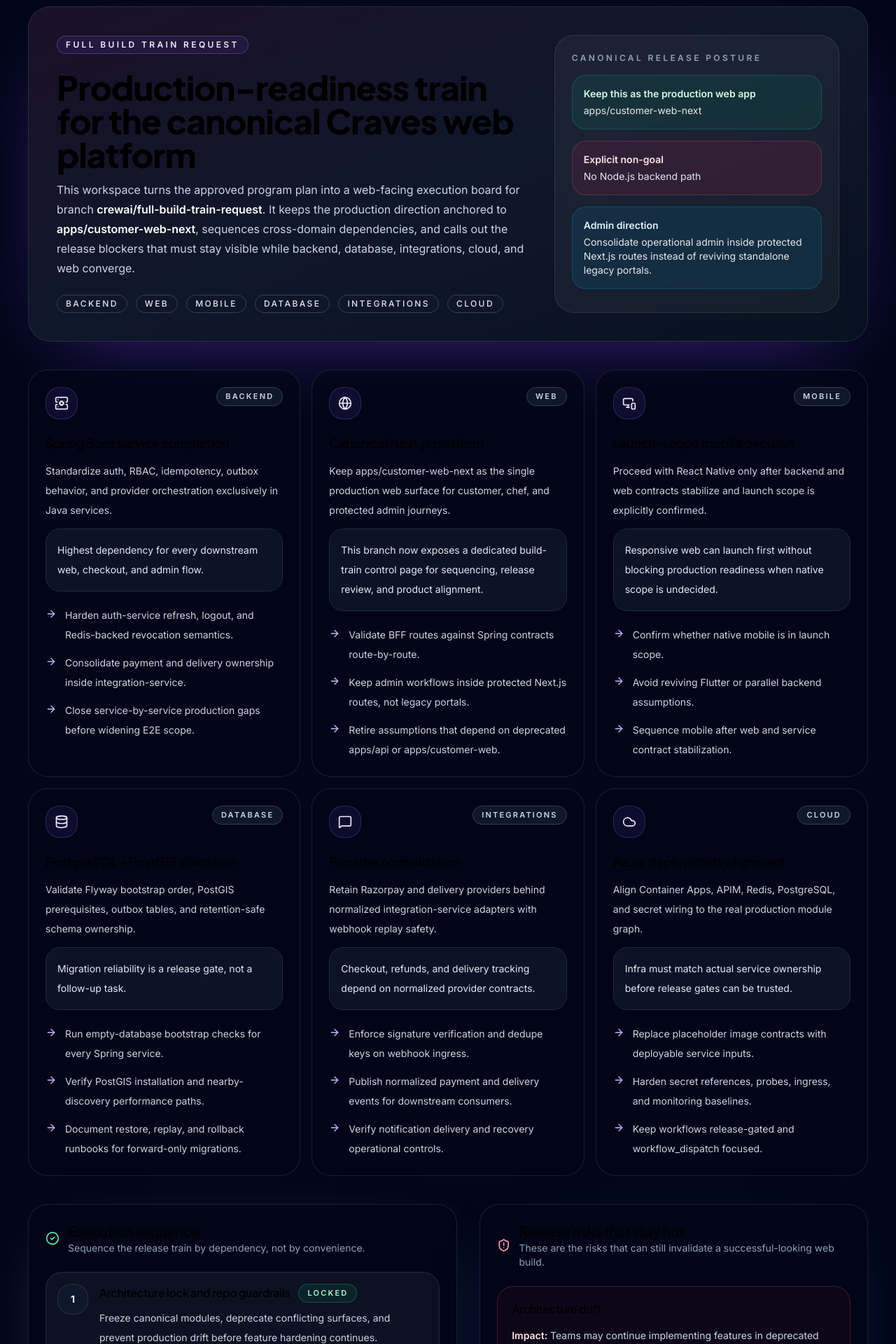
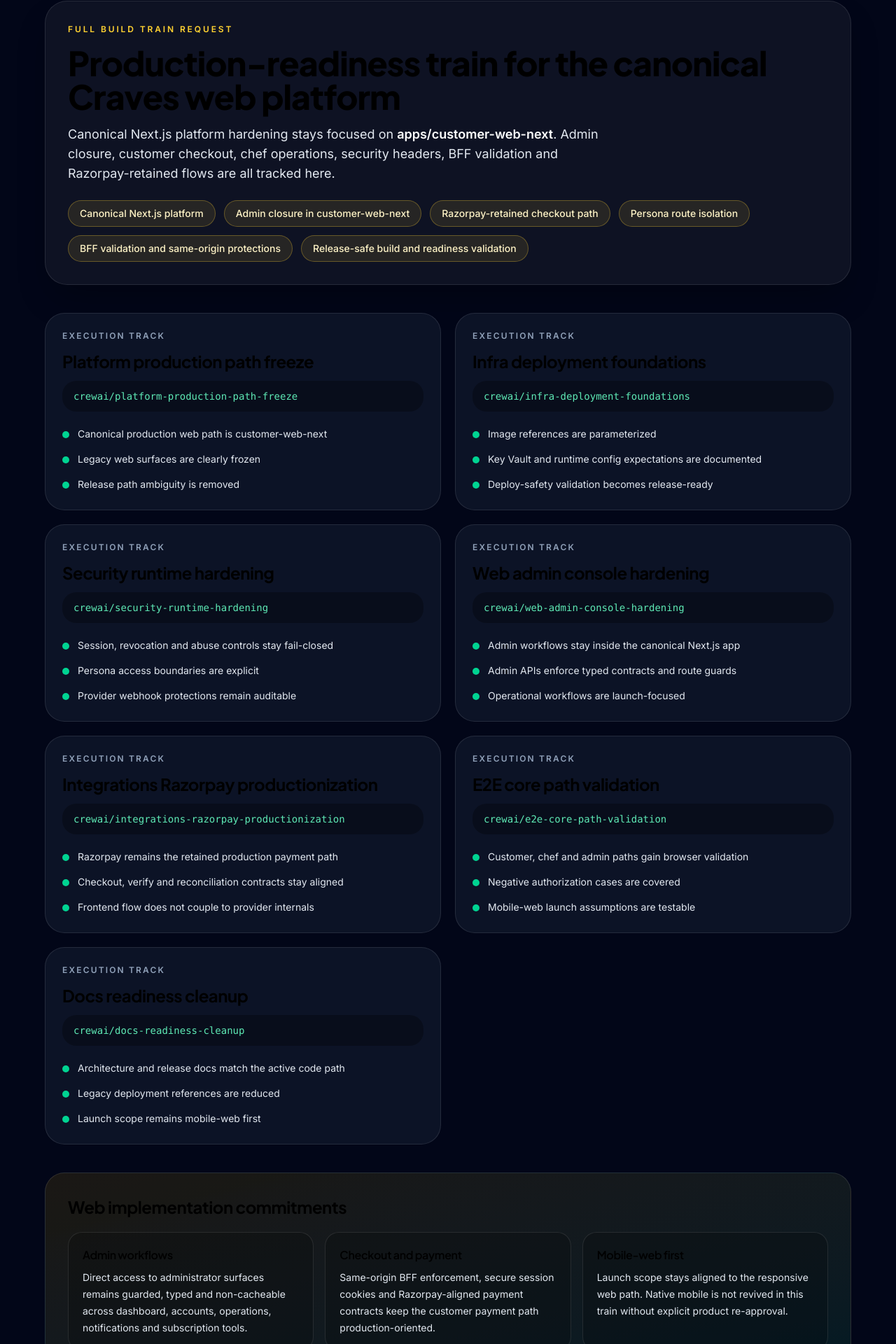
Before and after one commit to rmorampudi09-arch/Craves-CrewAI-Sandbox, a Next.js app in the folder apps/customer-web-next/: page /build-train in a window 1280 px wide. Shown: the part 47-1967 px from the top of the page at 70% size. Built offline with nearby package versions, Linux system fonts and the light colour scheme.

Commit message:
feat(web): expand build train workspace page

```diff
--- a/apps/customer-web-next/src/components/build-train/build-train-workspace.tsx
+++ b/apps/customer-web-next/src/components/build-train/build-train-workspace.tsx
@@ -1,242 +1,117 @@
-import {
-  Activity,
-  ArrowRight,
-  CheckCircle2,
-  Cloud,
-  Database,
-  Globe,
-  Lock,
-  MessageSquare,
-  MonitorSmartphone,
-  ServerCog,
-  ShieldAlert,
-} from 'lucide-react';
-import type { LucideIcon } from 'lucide-react';
+const executionTracks = [
+  {
+    name: "Platform production path freeze",
+    branch: "crewai/platform-production-path-freeze",
+    outcomes: ["Canonical production web path is customer-web-next", "Legacy web surfaces are clearly frozen", "Release path ambiguity is removed"],
+  },
+  {
+    name: "Infra deployment foundations",
+    branch: "crewai/infra-deployment-foundations",
+    outcomes: ["Image references are parameterized", "Key Vault and runtime config expectations are documented", "Deploy-safety validation becomes release-ready"],
+  },
+  {
+    name: "Security runtime hardening",
+    branch: "crewai/security-runtime-hardening",
+    outcomes: ["Session, revocation and abuse controls stay fail-closed", "Persona access boundaries are explicit", "Provider webhook protections remain auditable"],
+  },
+  {
+    name: "Web admin console hardening",
+    branch: "crewai/web-admin-console-hardening",
+    outcomes: ["Admin workflows stay inside the canonical Next.js app", "Admin APIs enforce typed contracts and route guards", "Operational workflows are launch-focused"],
+  },
+  {
+    name: "Integrations Razorpay productionization",
+    branch: "crewai/integrations-razorpay-productionization",
+    outcomes: ["Razorpay remains the retained production payment path", "Checkout, verify and reconciliation contracts stay aligned", "Frontend flow does not couple to provider internals"],
+  },
+  {
+    name: "E2E core path validation",
+    branch: "crewai/e2e-core-path-validation",
+    outcomes: ["Customer, chef and admin paths gain browser validation", "Negative authorization cases are covered", "Mobile-web launch assumptions are testable"],
+  },
+  {
+    name: "Docs readiness cleanup",
+    branch: "crewai/docs-readiness-cleanup",
+    outcomes: ["Architecture and release docs match the active code path", "Legacy deployment references are reduced", "Launch scope remains mobile-web first"],
+  },
+] as const;
 
-import {
-  buildTrainConfig,
-  type RiskCard,
-  type SequenceStep,
-  type StepStatus,
-  type WorkstreamConfig,
-  type WorkstreamKey,
-} from '@/lib/build-train-config';
-
-type IconMap = Record<WorkstreamKey, LucideIcon>;
-
-const workstreamIcons: IconMap = {
-  backend: ServerCog,
-  web: Globe,
-  mobile: MonitorSmartphone,
-  database: Database,
-  integrations: MessageSquare,
-  cloud: Cloud,
-};
-
-const statusStyles: Record<StepStatus, string> = {
-  locked: 'border-emerald-400/30 bg-emerald-500/10 text-emerald-200',
-  next: 'border-amber-400/30 bg-amber-500/10 text-amber-100',
-  watch: 'border-slate-400/20 bg-slate-500/10 text-slate-200',
-};
+const focusAreas = [
+  "Canonical Next.js platform",
+  "Admin closure in customer-web-next",
+  "Razorpay-retained checkout path",
+  "Persona route isolation",
+  "BFF validation and same-origin protections",
+  "Release-safe build and readiness validation",
+] as const;
 
 export function BuildTrainWorkspace() {
   return (
-    <div className="mx-auto flex w-full max-w-7xl flex-col gap-10 px-6 py-10 lg:px-10 lg:py-14">
-      <section className="overflow-hidden rounded-[32px] border border-white/10 bg-gradient-to-br from-[#1a1028] via-[#0f172a] to-[#08111f] shadow-[0_35px_120px_-55px_rgba(124,58,237,0.6)]">
-        <div className="grid gap-8 px-6 py-8 lg:grid-cols-[1.25fr_0.75fr] lg:px-10 lg:py-10">
-          <div className="space-y-6">
-            <span className="inline-flex items-center gap-2 rounded-full border border-violet-400/30 bg-violet-500/10 px-3 py-1 text-xs font-semibold uppercase tracking-[0.28em] text-violet-100">
-              Full build train request
-            </span>
-            <div className="space-y-3">
-              <h1 className="text-3xl font-black tracking-tight text-white sm:text-4xl lg:text-5xl">
+    <main className="min-h-screen bg-slate-950 px-6 py-12 text-white md:px-10">
+      <div className="mx-auto max-w-6xl space-y-10">
+        <section className="rounded-[32px] border border-white/10 bg-white/5 p-8 shadow-2xl shadow-black/30">
+          <p className="text-xs font-semibold uppercase tracking-[0.24em] text-amber-300">Full build train request</p>
+          <h1 className="mt-4 text-4xl font-black tracking-tight md:text-5xl">
             Production-readiness train for the canonical Craves web platform
           </h1>
-              <p className="max-w-3xl text-sm leading-7 text-slate-300 sm:text-base">
-                This workspace turns the approved program plan into a web-facing execution board for
-                branch <span className="font-semibold text-white">{buildTrainConfig.branchName}</span>.
-                It keeps the production direction anchored to{' '}
-                <span className="font-semibold text-white">{buildTrainConfig.canonicalWebModule}</span>,
-                sequences cross-domain dependencies, and calls out the release blockers that must stay
-                visible while backend, database, integrations, cloud, and web converge.
+          <p className="mt-4 max-w-3xl text-base leading-7 text-slate-200 md:text-lg">
+            Canonical Next.js platform hardening stays focused on <span className="font-semibold text-white">apps/customer-web-next</span>.
+            Admin closure, customer checkout, chef operations, security headers, BFF validation and Razorpay-retained flows are all tracked here.
           </p>
-            </div>
-            <div className="flex flex-wrap gap-3">
-              {buildTrainConfig.activeDomains.map((domain) => (
+          <div className="mt-6 flex flex-wrap gap-3">
+            {focusAreas.map((area) => (
               <span
-                  key={domain}
-                  className="rounded-full border border-slate-700 bg-slate-900/70 px-3 py-1 text-xs font-medium uppercase tracking-[0.2em] text-slate-200"
+                key={area}
+                className="rounded-full border border-amber-300/30 bg-amber-300/10 px-4 py-2 text-sm font-medium text-amber-100"
               >
-                  {domain}
+                {area}
               </span>
             ))}
           </div>
-          </div>
-
-          <div className="rounded-[28px] border border-white/10 bg-white/5 p-6 backdrop-blur">
-            <p className="text-xs font-semibold uppercase tracking-[0.28em] text-slate-400">
-              Canonical release posture
-            </p>
-            <div className="mt-4 space-y-4 text-sm text-slate-200">
-              <div className="rounded-2xl border border-emerald-400/20 bg-emerald-500/10 p-4">
-                <p className="font-semibold text-emerald-100">Keep this as the production web app</p>
-                <p className="mt-1 text-slate-200">{buildTrainConfig.canonicalWebModule}</p>
-              </div>
-              <div className="rounded-2xl border border-rose-400/20 bg-rose-500/10 p-4">
-                <p className="font-semibold text-rose-100">Explicit non-goal</p>
-                <p className="mt-1 text-slate-200">{buildTrainConfig.forbiddenRuntimeDirection}</p>
-              </div>
-              <div className="rounded-2xl border border-sky-400/20 bg-sky-500/10 p-4">
-                <p className="font-semibold text-sky-100">Admin direction</p>
-                <p className="mt-1 text-slate-200">
-                  Consolidate operational admin inside protected Next.js routes instead of reviving
-                  standalone legacy portals.
-                </p>
-              </div>
-            </div>
-          </div>
-        </div>
         </section>
 
-      <section className="grid gap-4 lg:grid-cols-2 xl:grid-cols-3">
-        {buildTrainConfig.workstreams.map((workstream) => (
-          <WorkstreamPanel key={workstream.key} workstream={workstream} />
+        <section className="grid gap-5 lg:grid-cols-2">
+          {executionTracks.map((track) => (
+            <article key={track.branch} className="rounded-[28px] border border-white/10 bg-slate-900/80 p-6">
+              <p className="text-xs font-semibold uppercase tracking-[0.18em] text-slate-400">Execution track</p>
+              <h2 className="mt-3 text-2xl font-bold text-white">{track.name}</h2>
+              <code className="mt-3 block rounded-2xl bg-black/30 px-4 py-3 text-sm text-emerald-300">{track.branch}</code>
+              <ul className="mt-5 space-y-3 text-sm leading-6 text-slate-200">
+                {track.outcomes.map((outcome) => (
+                  <li key={outcome} className="flex gap-3">
+                    <span className="mt-2 h-2.5 w-2.5 rounded-full bg-emerald-400" aria-hidden />
+                    <span>{outcome}</span>
+                  </li>
+                ))}
+              </ul>
+            </article>
           ))}
         </section>
 
-      <section className="grid gap-8 lg:grid-cols-[1.05fr_0.95fr]">
-        <div className="rounded-[28px] border border-white/10 bg-slate-950/70 p-6 shadow-[0_20px_80px_-50px_rgba(148,163,184,0.6)]">
-          <div className="flex items-center gap-3">
-            <CheckCircle2 className="h-5 w-5 text-emerald-300" />
-            <div>
-              <h2 className="text-xl font-semibold text-white">Execution sequence</h2>
-              <p className="text-sm text-slate-400">
-                Sequence the release train by dependency, not by convenience.
+        <section className="rounded-[28px] border border-white/10 bg-gradient-to-br from-amber-400/10 to-emerald-400/10 p-8">
+          <h2 className="text-2xl font-bold">Web implementation commitments</h2>
+          <div className="mt-5 grid gap-4 md:grid-cols-3">
+            <div className="rounded-2xl border border-white/10 bg-black/20 p-5">
+              <h3 className="font-semibold text-amber-200">Admin workflows</h3>
+              <p className="mt-2 text-sm leading-6 text-slate-200">
+                Direct access to administrator surfaces remains guarded, typed and non-cacheable across dashboard, accounts, operations, notifications and subscription tools.
               </p>
             </div>
-          </div>
-          <div className="mt-6 space-y-4">
-            {buildTrainConfig.sequence.map((step) => (
-              <SequencePanel key={step.order} step={step} />
-            ))}
-          </div>
-        </div>
-
-        <div className="space-y-8">
-          <div className="rounded-[28px] border border-white/10 bg-slate-950/70 p-6 shadow-[0_20px_80px_-50px_rgba(59,130,246,0.5)]">
-            <div className="flex items-center gap-3">
-              <ShieldAlert className="h-5 w-5 text-rose-300" />
-              <div>
-                <h2 className="text-xl font-semibold text-white">Release risks that stay hot</h2>
-                <p className="text-sm text-slate-400">
-                  These are the risks that can still invalidate a successful-looking web build.
+            <div className="rounded-2xl border border-white/10 bg-black/20 p-5">
+              <h3 className="font-semibold text-amber-200">Checkout and payment</h3>
+              <p className="mt-2 text-sm leading-6 text-slate-200">
+                Same-origin BFF enforcement, secure session cookies and Razorpay-aligned payment contracts keep the customer payment path production-oriented.
               </p>
             </div>
-            </div>
-            <div className="mt-6 space-y-4">
-              {buildTrainConfig.risks.map((risk) => (
-                <RiskPanel key={risk.title} risk={risk} />
-              ))}
-            </div>
-          </div>
-
-          <div className="rounded-[28px] border border-white/10 bg-gradient-to-br from-slate-900 via-slate-950 to-black p-6">
-            <div className="flex items-center gap-3">
-              <Lock className="h-5 w-5 text-violet-200" />
-              <div>
-                <h2 className="text-xl font-semibold text-white">Web release operator notes</h2>
-                <p className="text-sm text-slate-400">
-                  Use the canonical Next.js app to reflect shared branch progress without confusing the
-                  production path.
+            <div className="rounded-2xl border border-white/10 bg-black/20 p-5">
+              <h3 className="font-semibold text-amber-200">Mobile-web first</h3>
+              <p className="mt-2 text-sm leading-6 text-slate-200">
+                Launch scope stays aligned to the responsive web path. Native mobile is not revived in this train without explicit product re-approval.
               </p>
-              </div>
-            </div>
-            <ul className="mt-6 space-y-3 text-sm leading-7 text-slate-300">
-              <li>
-                • Keep <span className="font-semibold text-white">apps/customer-web-next/src/app</span>{' '}
-                as the only customer/admin browser entrypoint that looks launch-ready.
-              </li>
-              <li>
-                • Prefer shared configuration, typed contracts, and route-safe helpers so BFF behavior
-                stays aligned with Spring APIs.
-              </li>
-              <li>
-                • Treat manual workflows, provider registrations, and environment ownership as explicit
-                handoff dependencies rather than hidden assumptions.
-              </li>
-              <li>
-                • Use this page as a train dashboard, not a substitute for backend completion or human
-                release approval.
-              </li>
-            </ul>
             </div>
           </div>
         </section>
       </div>
+    </main>
   );
 }
-
-function WorkstreamPanel({ workstream }: { workstream: WorkstreamConfig }) {
-  const Icon = workstreamIcons[workstream.key];
-
-  return (
-    <article className="group rounded-[28px] border border-white/10 bg-slate-950/70 p-6 transition-transform duration-200 hover:-translate-y-1 hover:border-violet-400/30 hover:bg-slate-950">
-      <div className="flex items-start justify-between gap-4">
-        <div className="rounded-2xl border border-violet-400/20 bg-violet-500/10 p-3 text-violet-100">
-          <Icon className="h-5 w-5" />
-        </div>
-        <span className="rounded-full border border-slate-700 bg-slate-900 px-3 py-1 text-[11px] font-semibold uppercase tracking-[0.2em] text-slate-300">
-          {workstream.key}
-        </span>
-      </div>
-      <div className="mt-5 space-y-3">
-        <h3 className="text-lg font-semibold text-white">{workstream.title}</h3>
-        <p className="text-sm leading-7 text-slate-300">{workstream.summary}</p>
-        <p className="rounded-2xl border border-slate-800 bg-slate-900/80 p-4 text-sm leading-7 text-slate-200">
-          {workstream.readiness}
-        </p>
-      </div>
-      <ul className="mt-5 space-y-3">
-        {workstream.actions.map((action) => (
-          <li key={action} className="flex items-start gap-3 text-sm leading-7 text-slate-300">
-            <ArrowRight className="mt-1 h-4 w-4 shrink-0 text-violet-300" />
-            <span>{action}</span>
-          </li>
-        ))}
-      </ul>
-    </article>
-  );
-}
-
-function SequencePanel({ step }: { step: SequenceStep }) {
-  return (
-    <div className="flex gap-4 rounded-[24px] border border-white/10 bg-white/5 p-4">
-      <div className="flex h-11 w-11 shrink-0 items-center justify-center rounded-2xl border border-white/10 bg-slate-900 text-sm font-bold text-white">
-        {step.order}
-      </div>
-      <div className="flex-1 space-y-2">
-        <div className="flex flex-wrap items-center gap-3">
-          <h3 className="text-base font-semibold text-white">{step.title}</h3>
-          <span className={`rounded-full border px-3 py-1 text-[11px] font-semibold uppercase tracking-[0.2em] ${statusStyles[step.status]}`}>
-            {step.status}
-          </span>
-        </div>
-        <p className="text-sm leading-7 text-slate-300">{step.detail}</p>
-      </div>
-    </div>
-  );
-}
-
-function RiskPanel({ risk }: { risk: RiskCard }) {
-  return (
-    <article className="rounded-[24px] border border-rose-400/20 bg-rose-500/5 p-5">
-      <h3 className="text-base font-semibold text-white">{risk.title}</h3>
-      <p className="mt-3 text-sm leading-7 text-slate-300">
-        <span className="font-semibold text-rose-100">Impact:</span> {risk.impact}
-      </p>
-      <p className="mt-3 text-sm leading-7 text-slate-300">
-        <span className="font-semibold text-emerald-100">Mitigation:</span> {risk.mitigation}
-      </p>
-    </article>
-  );
-}
```
Lines whose indentation alone changed are shown as unchanged.
